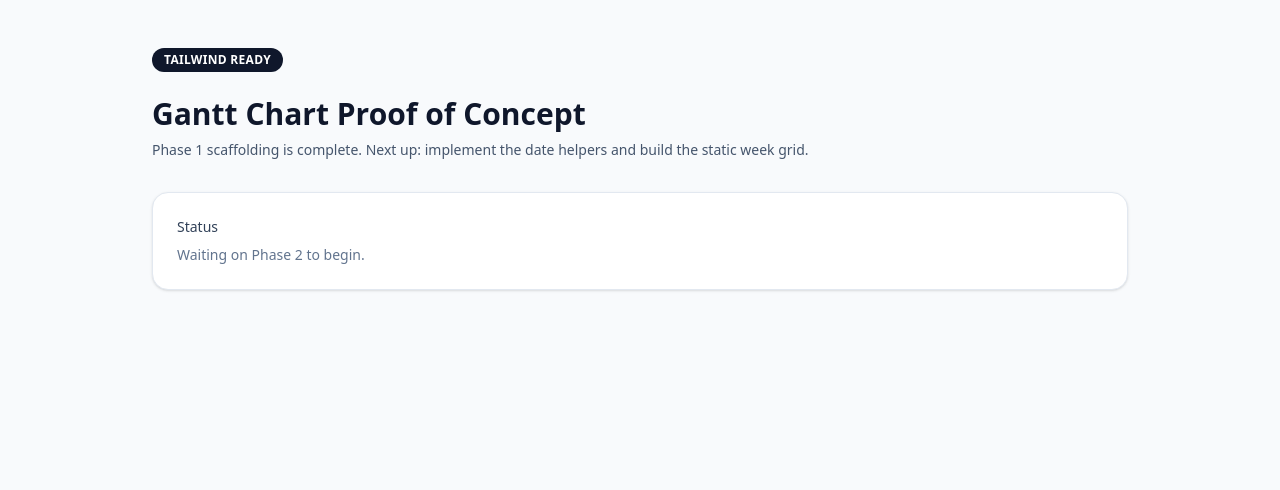
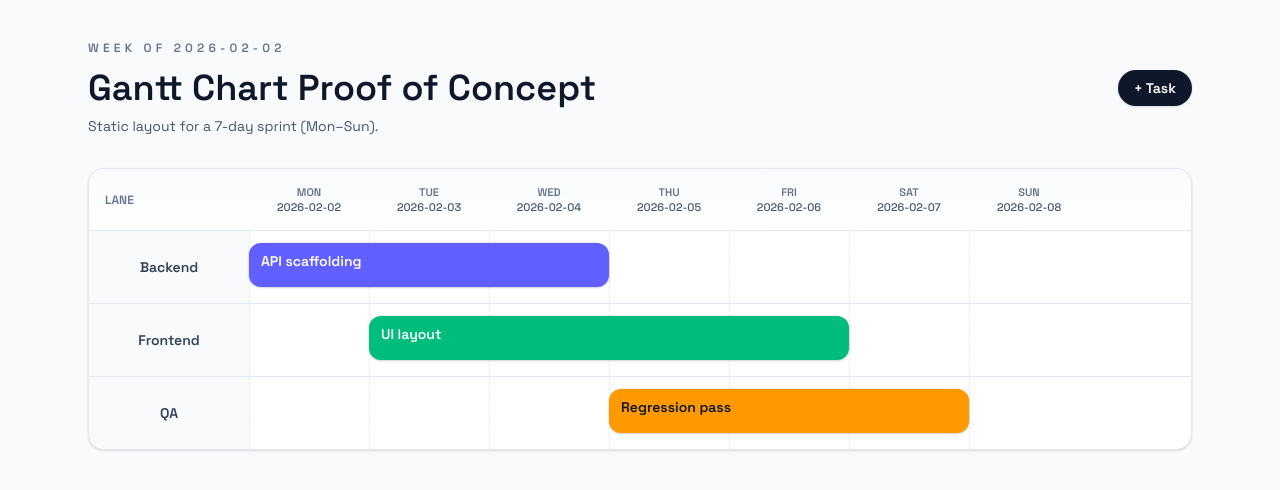
Before and after one commit to smkamranqadri/gantt-chart-app, a React (Vite) app: page / in a window 1280 px wide. Shown: the top 490 px of the page. Built offline with nearby package versions, Linux system fonts and the light colour scheme.

Commit message:
Phase 2 layout

```diff
--- a/index.html
+++ b/index.html
@@ -3,6 +3,12 @@
   <head>
     <meta charset="UTF-8" />
     <link rel="icon" type="image/svg+xml" href="/vite.svg" />
+    <link rel="preconnect" href="https://fonts.googleapis.com" crossorigin />
+    <link rel="preconnect" href="https://fonts.gstatic.com" crossorigin />
+    <link
+      href="https://fonts.googleapis.com/css2?family=Space+Grotesk:wght@400;500;600;700&display=swap"
+      rel="stylesheet"
+    />
     <meta name="viewport" content="width=device-width, initial-scale=1.0" />
     <title>tmp-vite</title>
   </head>
--- a/src/App.tsx
+++ b/src/App.tsx
@@ -1,21 +1,54 @@
+import GanttLane from './components/GanttLane'
+import WeekHeader from './components/WeekHeader'
+import { laneIds, laneLabels, tasks, weekStart } from './data/gantt'
+import { addDays, parseDate } from './helpers/date'
+
 function App() {
+  const weekStartDate = parseDate(weekStart)
+  const weekDays = Array.from({ length: 7 }, (_, index) =>
+    addDays(weekStartDate, index),
+  )
+
   return (
     <div className="min-h-screen bg-slate-50">
-      <div className="mx-auto flex w-full max-w-5xl flex-col px-6 py-12">
-        <span className="inline-flex w-fit items-center rounded-full bg-slate-900 px-3 py-1 text-xs font-semibold uppercase tracking-wide text-white">
-          Tailwind Ready
-        </span>
-        <h1 className="mt-6 text-3xl font-semibold text-slate-900">
-          Gantt Chart Proof of Concept
-        </h1>
-        <p className="mt-2 max-w-2xl text-sm text-slate-600">
-          Phase 1 scaffolding is complete. Next up: implement the date helpers
-          and build the static week grid.
-        </p>
-        <div className="mt-8 rounded-2xl border border-slate-200 bg-white p-6 shadow-sm">
-          <div className="text-sm font-medium text-slate-700">Status</div>
-          <div className="mt-2 text-sm text-slate-500">
-            Waiting on Phase 2 to begin.
+      <div className="mx-auto flex w-full max-w-6xl flex-col px-4 py-8 sm:px-6 sm:py-10">
+        <div className="flex flex-col gap-6 lg:flex-row lg:items-center lg:justify-between">
+          <div>
+            <div className="text-xs font-semibold uppercase tracking-[0.35em] text-slate-500">
+              Week of {weekStart}
+            </div>
+            <h1 className="mt-3 text-3xl font-semibold text-slate-900 sm:text-4xl">
+              Gantt Chart Proof of Concept
+            </h1>
+            <p className="mt-2 max-w-2xl text-sm text-slate-600">
+              Static layout for a 7-day sprint (Mon–Sun).
+            </p>
+          </div>
+          <button
+            type="button"
+            className="inline-flex items-center justify-center rounded-full bg-slate-900 px-4 py-2 text-sm font-semibold text-white shadow-sm transition hover:-translate-y-0.5 hover:shadow-md"
+          >
+            + Task
+          </button>
+        </div>
+
+        <div className="mt-8 overflow-hidden rounded-2xl border border-slate-200 bg-white shadow-sm">
+          <div className="overflow-x-auto">
+            <div className="min-w-[1000px]">
+              <WeekHeader days={weekDays} />
+
+              <div className="divide-y divide-slate-200">
+                {laneIds.map((laneId) => (
+                  <GanttLane
+                    key={laneId}
+                    laneId={laneId}
+                    label={laneLabels[laneId]}
+                    tasks={tasks.filter((task) => task.laneId === laneId)}
+                    weekStart={weekStart}
+                  />
+                ))}
+              </div>
+            </div>
           </div>
         </div>
       </div>
--- /dev/null
+++ b/src/components/GanttLane.tsx
@@ -0,0 +1,50 @@
+import type { LaneId, Task } from '../types/gantt'
+import { dayWidth, laneColors } from '../data/gantt'
+import { daysBetween } from '../helpers/date'
+
+const totalDays = 7
+
+type GanttLaneProps = {
+  laneId: LaneId
+  tasks: Task[]
+  weekStart: string
+  label: string
+}
+
+function GanttLane({ laneId, tasks, weekStart, label }: GanttLaneProps) {
+  return (
+    <div className="grid grid-cols-[160px_repeat(7,120px)]">
+      <div className="grid place-items-center bg-slate-50 px-4 py-5 text-sm font-semibold text-slate-700 text-center">
+        {label}
+      </div>
+      <div className="relative col-span-7 min-h-[72px] bg-white">
+        <div className="pointer-events-none absolute inset-0 grid grid-cols-7">
+          {Array.from({ length: totalDays }, (_, index) => (
+            <div
+              key={index}
+              className="border-l border-dashed border-slate-200"
+            />
+          ))}
+        </div>
+        {tasks.map((task) => {
+          const startIndex = daysBetween(weekStart, task.start)
+          const endIndex = daysBetween(weekStart, task.end)
+          const left = startIndex * dayWidth
+          const width = (endIndex - startIndex + 1) * dayWidth
+
+          return (
+            <div
+              key={task.id}
+              className={`absolute top-3 h-11 rounded-xl px-3 py-2 text-sm font-semibold shadow-sm ring-1 ring-black/5 ${laneColors[laneId]}`}
+              style={{ left, width }}
+            >
+              {task.title}
+            </div>
+          )
+        })}
+      </div>
+    </div>
+  )
+}
+
+export default GanttLane
--- /dev/null
+++ b/src/components/WeekHeader.tsx
@@ -0,0 +1,25 @@
+import { formatDate } from '../helpers/date'
+
+type WeekHeaderProps = {
+  days: Date[]
+}
+
+function WeekHeader({ days }: WeekHeaderProps) {
+  return (
+    <div className="grid grid-cols-[160px_repeat(7,120px)] border-b border-slate-200 bg-gradient-to-b from-slate-50 to-white text-xs font-semibold uppercase text-slate-500">
+      <div className="flex items-center px-4 py-4">Lane</div>
+      {days.map((date) => (
+        <div key={formatDate(date)} className="px-2 py-4 text-center">
+          <div className="text-[11px] font-semibold text-slate-500">
+            {date.toLocaleDateString('en-US', { weekday: 'short' })}
+          </div>
+          <div className="text-[11px] font-medium text-slate-600">
+            {formatDate(date)}
+          </div>
+        </div>
+      ))}
+    </div>
+  )
+}
+
+export default WeekHeader
--- /dev/null
+++ b/src/data/gantt.ts
@@ -0,0 +1,42 @@
+import type { LaneId, Task } from '../types/gantt'
+
+export const weekStart = '2026-02-02'
+export const dayWidth = 120
+
+export const laneIds: LaneId[] = ['backend', 'frontend', 'qa']
+
+export const laneLabels: Record<LaneId, string> = {
+  backend: 'Backend',
+  frontend: 'Frontend',
+  qa: 'QA',
+}
+
+export const laneColors: Record<LaneId, string> = {
+  backend: 'bg-indigo-500 text-white',
+  frontend: 'bg-emerald-500 text-white',
+  qa: 'bg-amber-500 text-slate-900',
+}
+
+export const tasks: Task[] = [
+  {
+    id: 'task-1',
+    title: 'API scaffolding',
+    laneId: 'backend',
+    start: '2026-02-02',
+    end: '2026-02-04',
+  },
+  {
+    id: 'task-2',
+    title: 'UI layout',
+    laneId: 'frontend',
+    start: '2026-02-03',
+    end: '2026-02-06',
+  },
+  {
+    id: 'task-3',
+    title: 'Regression pass',
+    laneId: 'qa',
+    start: '2026-02-05',
+    end: '2026-02-07',
+  },
+]
--- /dev/null
+++ b/src/helpers/date.ts
@@ -0,0 +1,24 @@
+export const parseDate = (value: string) => {
+  const [year, month, day] = value.split('-').map(Number)
+  return new Date(year, month - 1, day)
+}
+
+export const formatDate = (date: Date) => {
+  const year = date.getFullYear()
+  const month = `${date.getMonth() + 1}`.padStart(2, '0')
+  const day = `${date.getDate()}`.padStart(2, '0')
+  return `${year}-${month}-${day}`
+}
+
+export const addDays = (date: Date, days: number) => {
+  const copy = new Date(date)
+  copy.setDate(copy.getDate() + days)
+  return copy
+}
+
+export const daysBetween = (start: string, end: string) => {
+  const startDate = parseDate(start)
+  const endDate = parseDate(end)
+  const msPerDay = 24 * 60 * 60 * 1000
+  return Math.round((endDate.getTime() - startDate.getTime()) / msPerDay)
+}
--- a/src/index.css
+++ b/src/index.css
@@ -2,6 +2,13 @@
 
 @layer base {
   body {
+    font-family:
+      'Space Grotesk',
+      system-ui,
+      -apple-system,
+      BlinkMacSystemFont,
+      'Segoe UI',
+      sans-serif;
     @apply bg-slate-50 text-slate-900;
   }
 
--- /dev/null
+++ b/src/types/gantt.ts
@@ -0,0 +1,9 @@
+export type LaneId = 'backend' | 'frontend' | 'qa'
+
+export type Task = {
+  id: string
+  title: string
+  laneId: LaneId
+  start: string
+  end: string
+}
```
Also changed, not shown: 1 other file (tests, documents, lock files or other folders).
